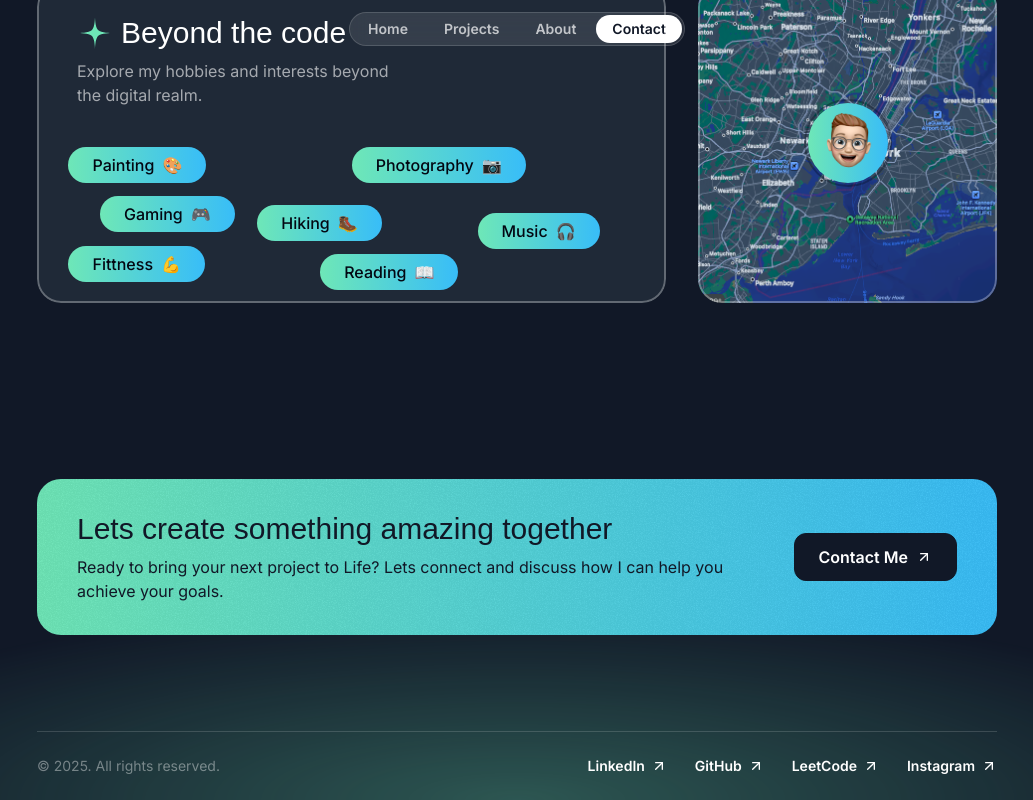
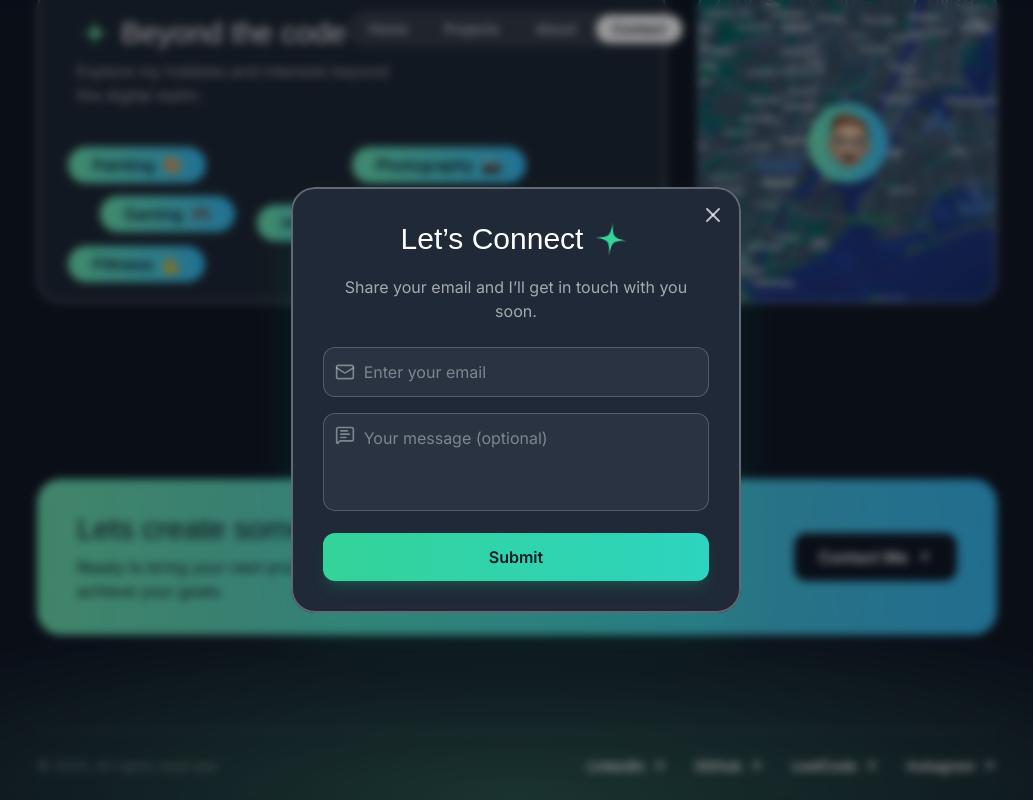
Before and after one commit to AletiAnudeepReddy/Portfolio, a Next.js app: page / in a window 1280 px wide. Both pictures are taken after a click on the button "Contact Me". Shown: the part 4471-5271 px from the top of the page, without its empty margins (123-1156 px from the left). Built offline with nearby package versions, Linux system fonts and the light colour scheme; a web font is replaced by a local one.

Commit message:
ui changes

```diff
--- /dev/null
+++ b/src/components/ConnectPopup.tsx
@@ -0,0 +1,118 @@
+"use client";
+import { X, Sparkles, Mail, MessageSquareText } from "lucide-react";
+import StarIcon from "@/assets/icons/star.svg";
+import { Card } from "@/components/Card";
+import React from "react";
+import { motion, AnimatePresence } from "framer-motion";
+
+interface ConnectPopupProps {
+  isOpen: boolean;
+  onClose: () => void;
+}
+
+export const ConnectPopup: React.FC<ConnectPopupProps> = ({
+  isOpen,
+  onClose,
+}) => {
+  return (
+    <AnimatePresence>
+      {isOpen && (
+        <motion.div
+          className="fixed inset-0 z-50 flex items-center justify-center backdrop-blur-sm bg-black/40"
+          initial={{ opacity: 0 }}
+          animate={{ opacity: 1 }}
+          exit={{ opacity: 0 }}
+        >
+          {/* Popup Card */}
+          <motion.div
+            initial={{ opacity: 0, scale: 0.9, y: 40 }}
+            animate={{ opacity: 1, scale: 1, y: 0 }}
+            exit={{ opacity: 0, scale: 0.9, y: 40 }}
+            transition={{ duration: 0.3, ease: "easeOut" }}
+          >
+            <Card className="w-[90%] max-w-lg p-8 m-6 relative shadow-2xl shadow-emerald-500/20">
+              {/* Close Button */}
+              <motion.button
+                whileHover={{ rotate: 90, scale: 1.1 }}
+                whileTap={{ scale: 0.9 }}
+                onClick={onClose}
+                className="absolute top-4 right-4 text-white/70 hover:text-white transition z-30"
+              >
+                <X className="size-6" />
+              </motion.button>
+
+              {/* Content */}
+              <div className="relative z-10 text-center">
+                <motion.h2
+                  initial={{ opacity: 0, y: -10 }}
+                  animate={{ opacity: 1, y: 0 }}
+                  transition={{ delay: 0.1 }}
+                  className="flex items-center justify-center gap-2 text-2xl md:text-3xl font-serif mb-4"
+                >
+                  Let’s Connect{" "}
+                  <motion.span
+                    animate={{ rotate: [0, 15, -15, 0] }}
+                    transition={{ repeat: Infinity, duration: 2 }}
+                  >
+                    <StarIcon className="text-emerald-400 size-10" />
+                  </motion.span>
+                </motion.h2>
+                <motion.p
+                  initial={{ opacity: 0 }}
+                  animate={{ opacity: 1 }}
+                  transition={{ delay: 0.2 }}
+                  className="text-white/60 mb-6"
+                >
+                  Share your email and I’ll get in touch with you soon.
+                </motion.p>
+
+                {/* Form */}
+                <motion.form
+                  onSubmit={(e) => {
+                    e.preventDefault();
+                    alert("Submitted! (Hook this to backend/email service)");
+                  }}
+                  className="flex flex-col gap-4"
+                  initial={{ opacity: 0, y: 10 }}
+                  animate={{ opacity: 1, y: 0 }}
+                  transition={{ delay: 0.25 }}
+                >
+                  {/* Email Input */}
+                  <motion.div className="relative" whileFocus={{ scale: 1.02 }}>
+                    <Mail className="absolute left-3 top-1/2 -translate-y-1/2 text-white/40 size-5" />
+                    <input
+                      type="email"
+                      placeholder="Enter your email"
+                      required
+                      className="w-full pl-10 pr-4 py-3 rounded-xl bg-white/5 border border-white/20 text-white placeholder-white/40 focus:border-emerald-400 focus:ring-1 focus:ring-emerald-400 outline-none transition-all"
+                    />
+                  </motion.div>
+
+                  {/* Message Textarea */}
+                  <motion.div className="relative" whileFocus={{ scale: 1.02 }}>
+                    <MessageSquareText className="absolute left-3 top-3 text-white/40 size-5" />
+                    <textarea
+                      placeholder="Your message (optional)"
+                      className="w-full pl-10 pr-4 py-3 rounded-xl bg-white/5 border border-white/20 text-white placeholder-white/40 focus:border-emerald-400 focus:ring-1 focus:ring-emerald-400 outline-none resize-none transition-all"
+                      rows={3}
+                    />
+                  </motion.div>
+
+                  {/* Submit Button */}
+                  <motion.button
+                    type="submit"
+                    whileHover={{ scale: 1.05 }}
+                    whileTap={{ scale: 0.95 }}
+                    className="bg-gradient-to-r from-emerald-400 to-teal-400 hover:from-emerald-500 hover:to-teal-500 text-gray-900 font-semibold py-3 rounded-xl shadow-lg shadow-emerald-500/20 transition"
+                  >
+                    Submit
+                  </motion.button>
+                </motion.form>
+              </div>
+            </Card>
+          </motion.div>
+        </motion.div>
+      )}
+    </AnimatePresence>
+  );
+};
--- a/src/sections/Contact.tsx
+++ b/src/sections/Contact.tsx
@@ -1,7 +1,11 @@
+"use client";
+import { useState } from "react";
 import { ArrowUpRightIcon } from "lucide-react";
 import grainImage from "@/assets/images/grain.jpg";
+import { ConnectPopup } from "@/components/ConnectPopup";
 
 export const ContactSection = () => {
+  const [isPopupOpen, setIsPopupOpen] = useState(false);
   return (
     <div className="py-16 pt-12 lg:py-24 lg:pt-16">
       <div className="container">
@@ -28,7 +32,8 @@ export const ContactSection = () => {
             </div>
             <div>
               <button
-                className="text-white bg-gray-900 inline-flex items-center px-6
+                onClick={() => setIsPopupOpen(true)}
+                className="text-white hover:scale-105 transition duration-300 bg-gray-900 inline-flex items-center px-6
               h-12 rounded-xl gap-2 w-max border border-gray-900"
               >
                 <span className="font-semibold">Contact Me</span>
@@ -38,6 +43,10 @@ export const ContactSection = () => {
           </div>
         </div>
       </div>
+      <ConnectPopup
+        isOpen={isPopupOpen}
+        onClose={() => setIsPopupOpen(false)}
+      />
     </div>
   );
 };
--- a/src/sections/Footer.tsx
+++ b/src/sections/Footer.tsx
@@ -20,12 +20,12 @@ const footerLinks = [
 
 export const Footer = () => {
   return (
-    <footer className="relative -z-10 overflow-x-clip">
+    <footer className="relative overflow-x-clip">
       <div
         className="absolute h-[400px] w-[1600px] bottom-0 left-1/2 -translate-x-1/2 bg-emerald-300/30
       [mask-image:radial-gradient(50%_50%_at_bottom_center,black,transparent)] -z-10"
       ></div>
-      <div className="container">
+      <div className="container z-100 ">
         <div className="border-t border-white/15 py-6 text-sm flex flex-col md:flex-row md:justify-between items-center gap-8">
           <div className="text-white/40">&copy; 2025. All rights reserved.</div>
           <nav className="flex flex-col md:flex-row items-center gap-7">
@@ -33,9 +33,9 @@ export const Footer = () => {
               <a
                 href=""
                 key={link.title}
-                className="inline-flex items-center gap-1.5"
+                className="inline-flex items-center gap-1.5 hover:scale-105 transition duration-300 hover:text-emerald-300"
               >
-                <span className="font-semibold">{link.title}</span>
+                <span className="font-semibold ">{link.title}</span>
                 <ArrowUpRightIcon className="size-4" />
               </a>
             ))}
--- a/src/sections/Hero.tsx
+++ b/src/sections/Hero.tsx
@@ -1,3 +1,5 @@
+"use client";
+import { useState } from "react";
 import memojiImage from "@/assets/images/memoji-computer.png";
 import Image from "next/image";
 import ArrowDown from "@/assets/icons/arrow-down.svg";
@@ -5,8 +7,10 @@ import grainImage from "@/assets/images/grain.jpg";
 import StarIcon from "@/assets/icons/star.svg";
 import { HeroOrbit } from "@/components/HeroOrbit";
 import SparkleIcon from "@/assets/icons/sparkle.svg";
+import { ConnectPopup } from "@/components/ConnectPopup";
 
 export const HeroSection = () => {
+  const [isPopupOpen, setIsPopupOpen] = useState(false);
   return (
     <div className="py-32 md:py-40 lg:py-48 relative z-0 overflow-x-clip">
       <div className="absolute inset-0 [mask-image:linear-gradient(to_bottom,transparent,black_10%,black_70%,transparent)]">
@@ -120,16 +124,29 @@ export const HeroSection = () => {
           </p>
         </div>
         <div className="flex flex-col md:flex-row justify-center items-center gap-4 mt-8">
-          <button className="inline-flex items-center gap-2 border border-white/15 px-6 h-12 rounded-xl">
+          <a
+            href="/resume.pdf"
+            download="Anudeep-Resume.pdf"
+            target="_blank"
+            rel="noopener noreferrer"
+            className="inline-flex z-10 hover:scale-105 transition duration-300 hover:bg-white/10 items-center gap-2 border border-white/15 px-6 h-12 rounded-xl"
+          >
             <span className="font-semibold">Explore My Work</span>
             <ArrowDown className="size-4" />
-          </button>
-          <button className="inline-flex items-center gap-2 border border-white text-gray-900 bg-white h-12 px-6 rounded-xl">
+          </a>
+          <button
+            onClick={() => setIsPopupOpen(true)}
+            className="inline-flex z-10 hover:scale-105 transition duration-300 hover:bg-white/70 items-center gap-2 border border-white text-gray-900 bg-white h-12 px-6 rounded-xl"
+          >
             <span>👋</span>
             <span className="font-semibold">Lets Connect</span>
           </button>
         </div>
       </div>
+      <ConnectPopup
+        isOpen={isPopupOpen}
+        onClose={() => setIsPopupOpen(false)}
+      />
     </div>
   );
 };
```
Also changed, not shown: 1 other file (tests, documents, lock files or other folders).
